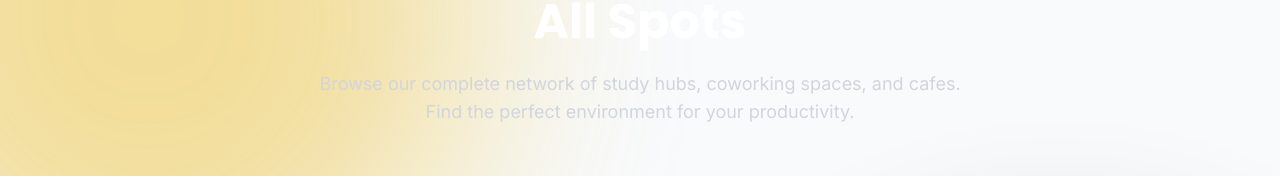
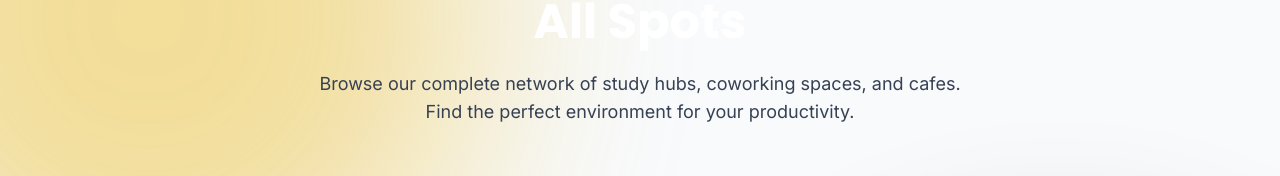
Before and after one commit to resty-aldave/Spot, a React (Vite) app: page /businesses in a window 1280 px wide. Shown: the part 130-306 px from the top of the page. Built offline with nearby package versions, Linux system fonts and the light colour scheme.

Commit message:
modified:   src/pages/AllBusinesses.tsx

```diff
--- a/src/pages/AllBusinesses.tsx
+++ b/src/pages/AllBusinesses.tsx
@@ -29,7 +29,7 @@ const AllBusinesses = () => {
             <section className="bg-primary pt-32 pb-16 px-6">
                 <div className="container mx-auto text-center">
                     <h1 className="text-4xl md:text-5xl font-bold font-poppins text-white mb-6">All <span className="text-accent">Spots</span></h1>
-                    <p className="text-gray-300 font-inter text-lg max-w-2xl mx-auto mb-8">
+                    <p className="text-gray-700 font-inter text-lg max-w-2xl mx-auto mb-8">
                         Browse our complete network of study hubs, coworking spaces, and cafes. Find the perfect environment for your productivity.
                     </p>
 
```
